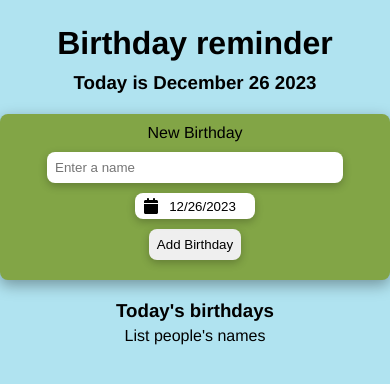
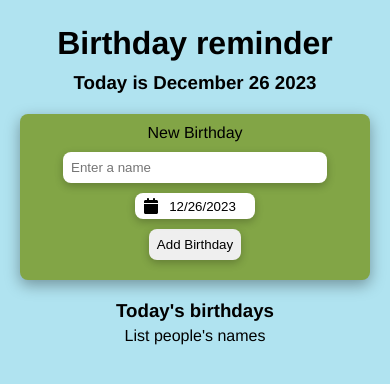
Before and after one commit to jelena2803/birthday-reminder, a React (Create React App) app: page / in a window 390 px wide. Shown: the top 384 px of the page. Built offline with nearby package versions, Linux system fonts and the light colour scheme; the HTML template or start-up script is replaced by a standard one.

Commit message:
added style for birthday list div and each person's birthday item div, as well as media queries for smaller screens of max-width 480px

```diff
--- a/src/App.css
+++ b/src/App.css
@@ -4,15 +4,15 @@
   box-sizing: border-box;
 }
 
-html, body, #root {
+/* html, body, #root {
   min-height: 100vh;
-  min-width: 100vw;
+  width: 100vw;
   margin: 0 auto;
-}
+} */
 
-body > #root > div {
+/* body > #root > div {
   height: 100vh;
-}
+} */
 
 body {
   background-color: rgb(176, 227, 240);
@@ -24,7 +24,7 @@ body {
   width: 100vw;
 }
 
-form {
+form, .birthdayList {
   background-color: rgb(130, 165, 70);
   max-width: 400px;
   margin: 15px auto;
@@ -52,7 +52,7 @@ button {
   display: block;
 }
 
-.react-datepicker {
+.react-datepicker, .listItem {
   box-shadow: rgba(0, 0, 0, 0.24) 0px 3px 8px;
 }
 
@@ -85,6 +85,37 @@ h1 {
   color: white;
 } */
 
+.birthdayList {
+  display: flex;
+  flex-wrap: wrap;
+}
+
+.listItem {
+  width: 45%;
+  margin: 10px auto;
+  background-color: rgb(176, 227, 240);
+  padding: 5px;
+  border-radius: 8px;
+}
+
+.listItem p {
+  padding: 5px;
+}
+
+.bName {
+  font-weight: bold;
+}
+
 .App-link {
   color: #61dafb;
 }
+
+@media screen and (max-width: 480px) {
+  .birthdayList {
+    display: block;
+  }
+
+  form, .birthdayList {
+    width: 350px;
+}
+}
```
